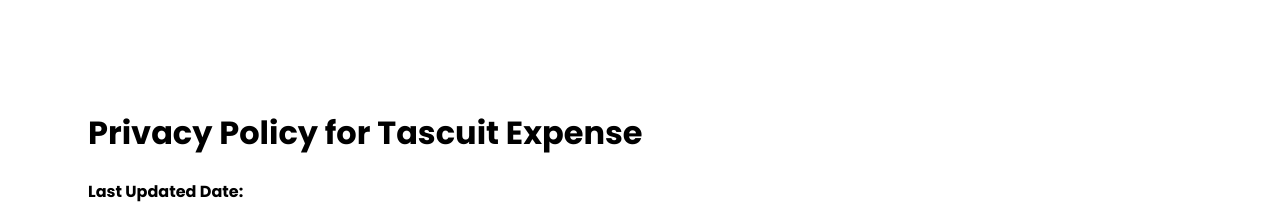
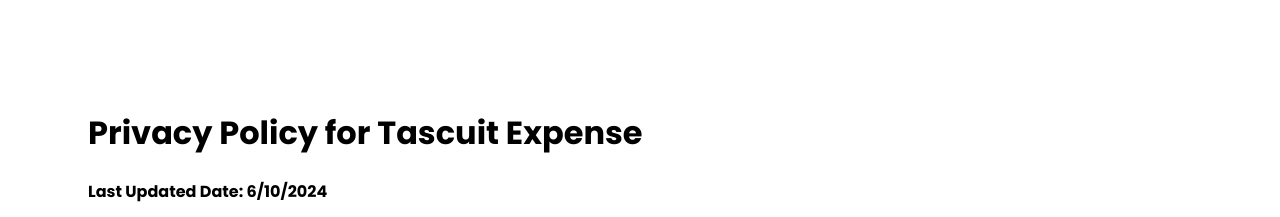
Before and after one commit to Thushar2103/Expense-privacy-policy, a plain HTML site: page index.html in a window 1280 px wide. Shown: the top 217 px of the page. Drawn offline with Linux system fonts and the light colour scheme.

Commit message:
Update index.html

```diff
--- a/index.html
+++ b/index.html
@@ -24,7 +24,7 @@
 </style>
 <body>
     <h1>Privacy Policy for Tascuit Expense</h1>
-    <p><strong>Last Updated Date:</strong> </p>
+    <p><strong>Last Updated Date: 6/10/2024</strong> </p>
 
     <p>At <strong>Tascuit Expense</strong>, we prioritize your privacy and are committed to protecting your personal information. This privacy policy outlines how we manage your data when you use our expense tracker application.</p>
 
```
